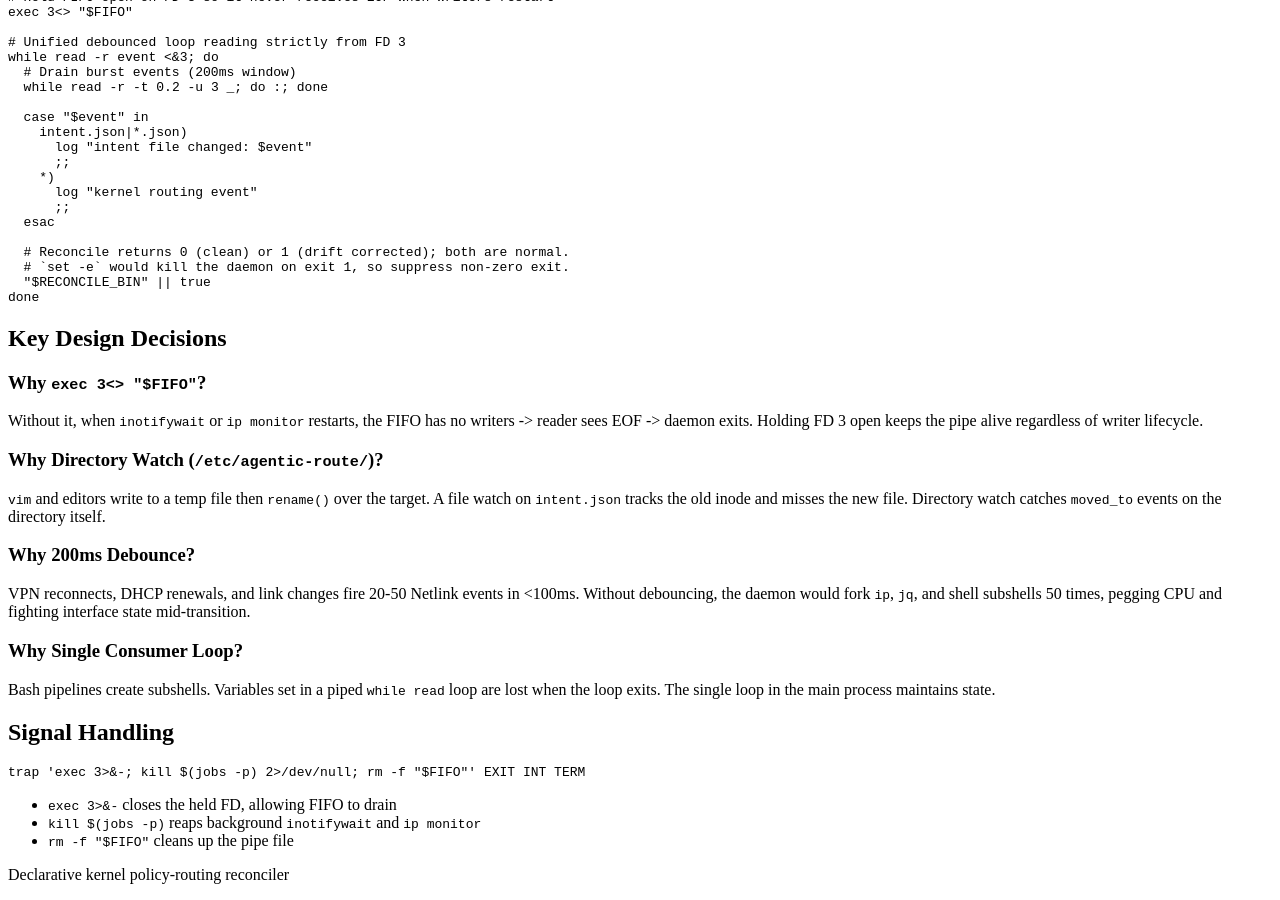
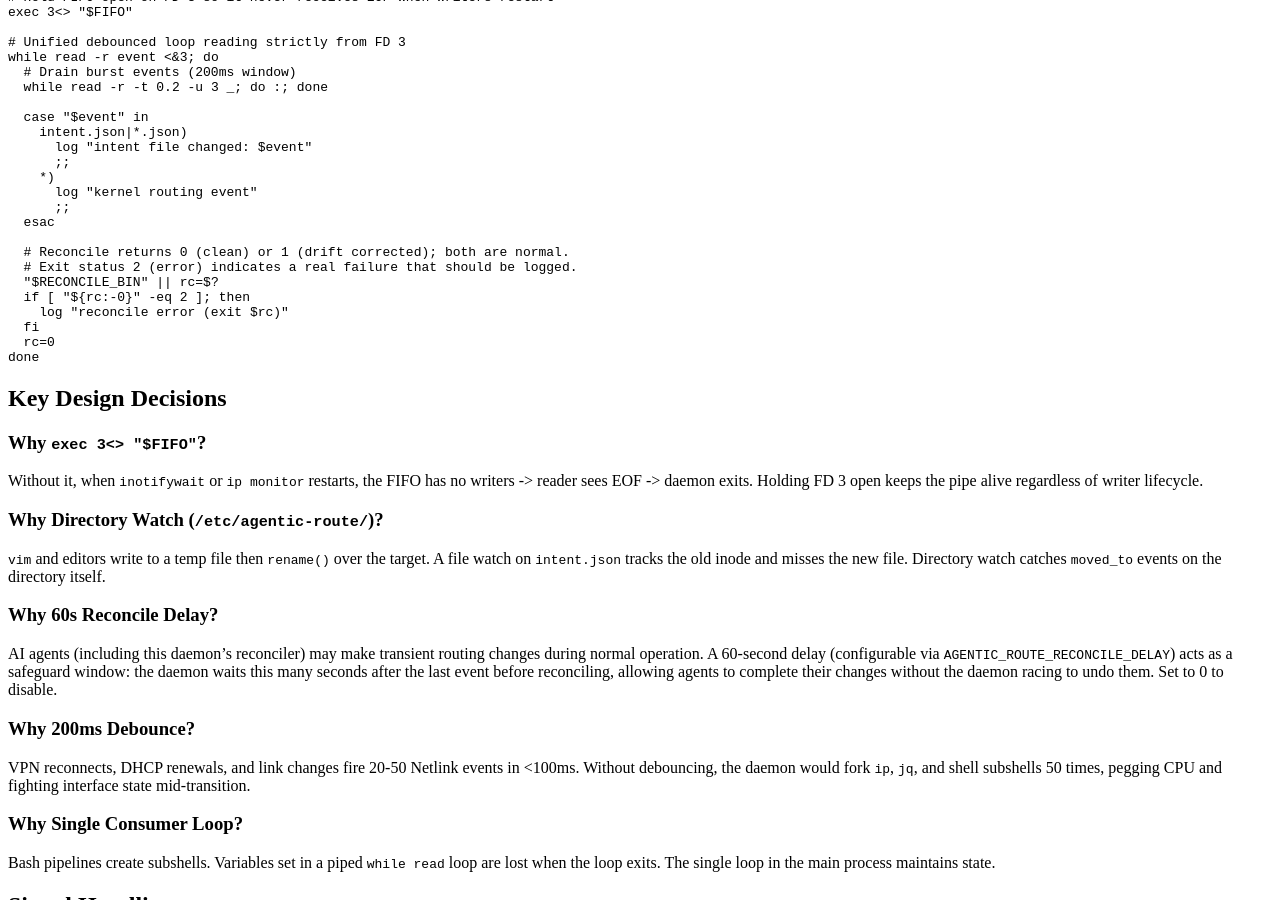
Before and after one commit to dedsecorg/agentic-route, a Jekyll site: the page built from wiki/Daemon-Internals.md, in a window 1280 px wide and 900 px high, scrolled down 481 px. Built offline with Jekyll 4.4.1, drawn with Linux system fonts in a browser that asks for light colours; our own code applies the rules of GitHub Pages for plain Markdown files; a script that is not in the unit is left out.

Commit message:
docs: update wiki for error-aware reconcile exit handling and delay mechanism

````diff
--- a/wiki/Daemon-Internals.md
+++ b/wiki/Daemon-Internals.md
@@ -41,8 +41,12 @@ while read -r event <&3; do
   esac
 
   # Reconcile returns 0 (clean) or 1 (drift corrected); both are normal.
-  # `set -e` would kill the daemon on exit 1, so suppress non-zero exit.
-  "$RECONCILE_BIN" || true
+  # Exit status 2 (error) indicates a real failure that should be logged.
+  "$RECONCILE_BIN" || rc=$?
+  if [ "${rc:-0}" -eq 2 ]; then
+    log "reconcile error (exit $rc)"
+  fi
+  rc=0
 done
 ```
 
@@ -53,6 +57,9 @@ Without it, when `inotifywait` or `ip monitor` restarts, the FIFO has no writers
 
 ### Why Directory Watch (`/etc/agentic-route/`)?
 `vim` and editors write to a temp file then `rename()` over the target. A file watch on `intent.json` tracks the old inode and misses the new file. Directory watch catches `moved_to` events on the directory itself.
+
+### Why 60s Reconcile Delay?
+AI agents (including this daemon's reconciler) may make transient routing changes during normal operation. A 60-second delay (configurable via `AGENTIC_ROUTE_RECONCILE_DELAY`) acts as a safeguard window: the daemon waits this many seconds after the last event before reconciling, allowing agents to complete their changes without the daemon racing to undo them. Set to 0 to disable.
 
 ### Why 200ms Debounce?
 VPN reconnects, DHCP renewals, and link changes fire 20-50 Netlink events in <100ms. Without debouncing, the daemon would fork `ip`, `jq`, and shell subshells 50 times, pegging CPU and fighting interface state mid-transition.
````
